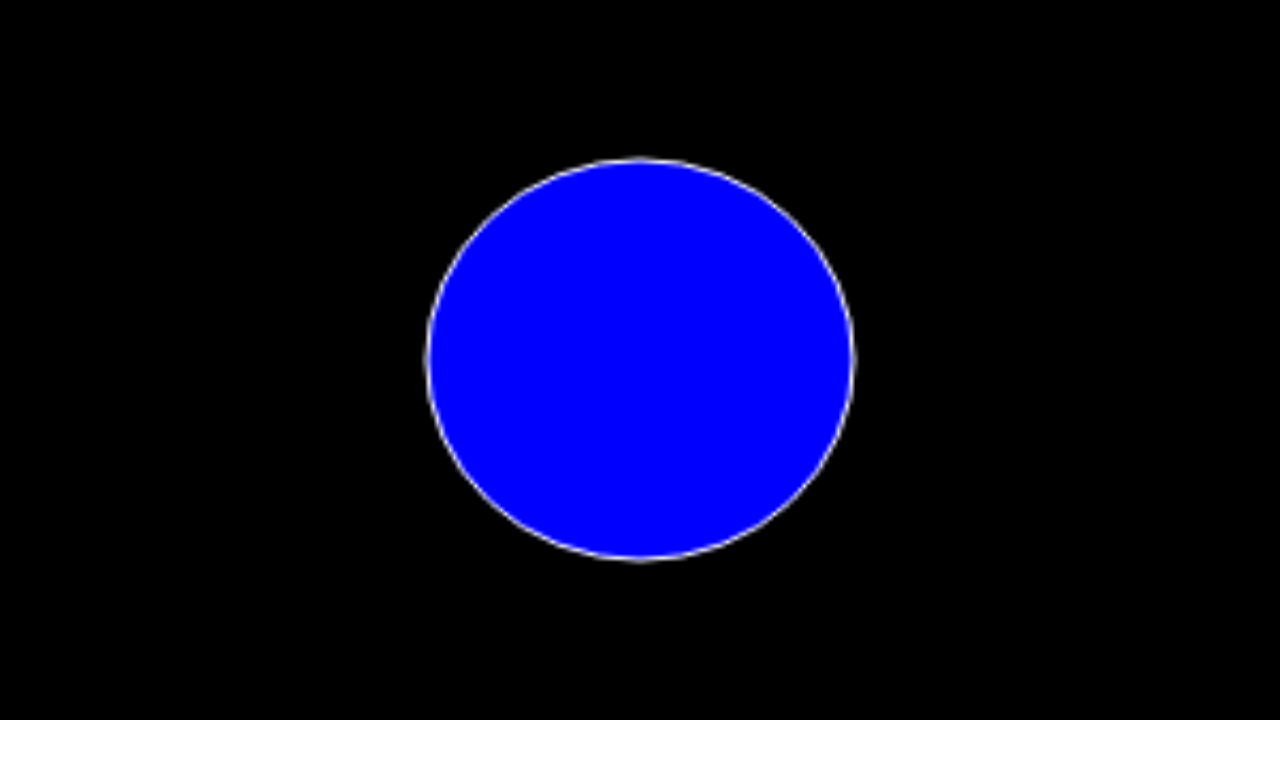
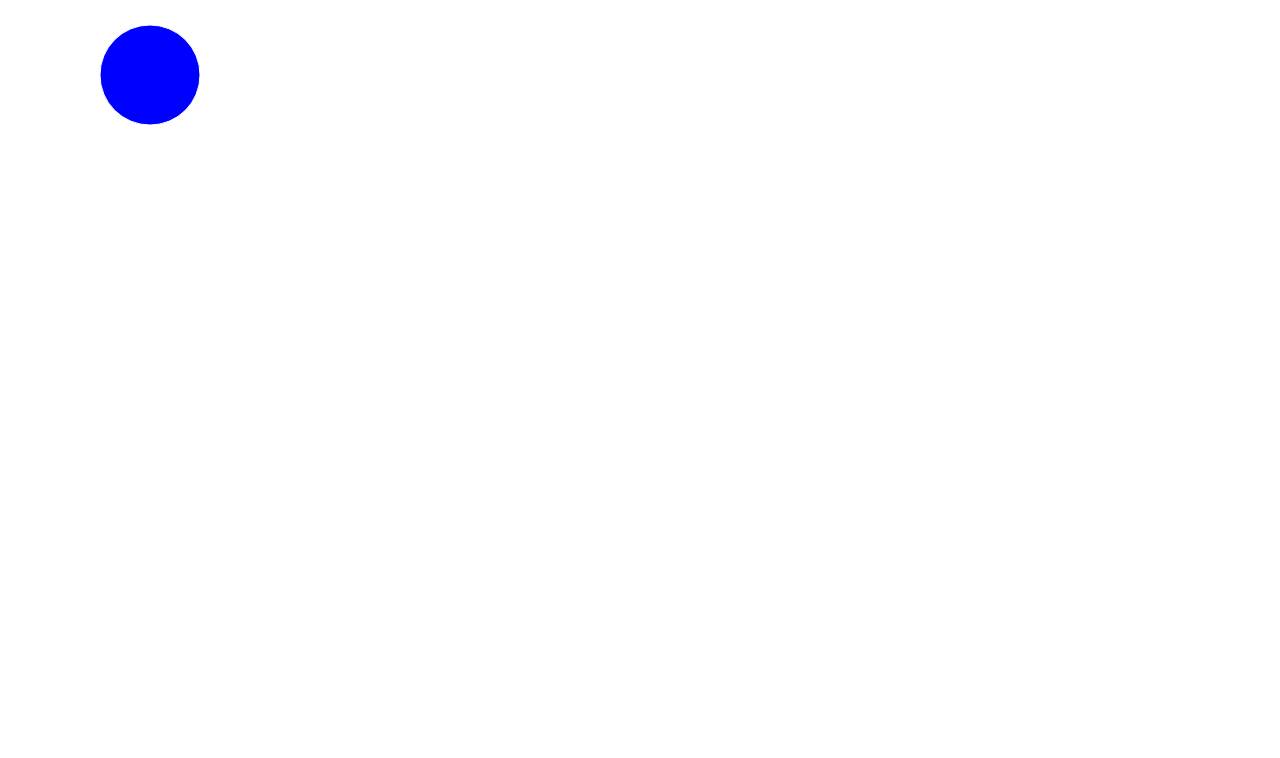
Before and after one commit to TejasShirsath/NEOS-Dashboard, a React (Create React App) app: page / in a window 1280 px wide. Shown: the top 758 px of the page. Built offline with nearby package versions, Linux system fonts and the light colour scheme.

Commit message:
Add Tailwind CSS

```diff
--- a/package.json
+++ b/package.json
@@ -32,5 +32,8 @@
       "last 1 firefox version",
       "last 1 safari version"
     ]
+  },
+  "devDependencies": {
+    "tailwindcss": "^3.4.17"
   }
 }
--- a/src/index.css
+++ b/src/index.css
@@ -13,22 +13,6 @@
 }
 
 
-/*Dashboard Start*/
-
-.dashboard {
-  display: flex;
-  justify-content: center;
-  align-items: center;
-  height: 90vh;
-  width: 100%;
-  background-color: #000;
-  color: white;
-  margin: 0;
-}
-
-.tracker-canvas{
-  width: 100%;
-  height: 600px;
-}
-
-/*Dashboard End*/
+@tailwind base;
+@tailwind components;
+@tailwind utilities;
--- /dev/null
+++ b/tailwind.config.js
@@ -0,0 +1,8 @@
+/** @type {import('tailwindcss').Config} */
+module.exports = {
+  content: ["./src/**/*.{js,jsx,ts,tsx}"],
+  theme: {
+    extend: {},
+  },
+  plugins: [],
+}
```
Also changed, not shown: 1 other file (tests, documents, lock files or other folders).
